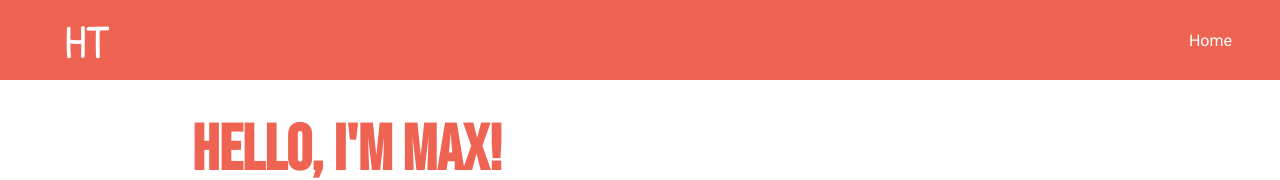
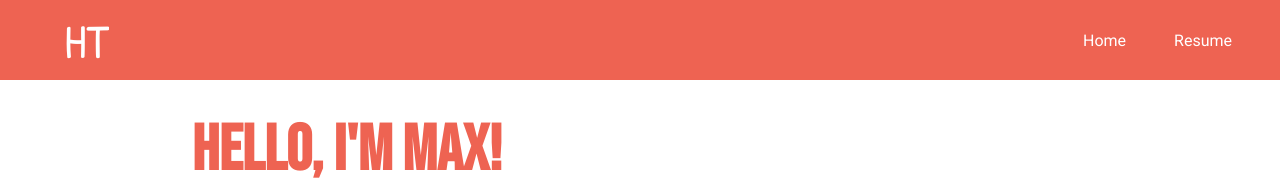
Before and after one commit to max172-hqt/max172-hqt.github.io, a Next.js app: page / in a window 1280 px wide. Shown: the top 180 px of the page. Built offline with nearby package versions, Linux system fonts and the light colour scheme.

Commit message:
feat: Add resume

```diff
--- a/components/Navigation/PageNavbar.tsx
+++ b/components/Navigation/PageNavbar.tsx
@@ -24,6 +24,16 @@ export default function Navbar() {
           <li>
             <Link href="/">Home</Link>
           </li>
+          <li>
+            <a
+              href="/Huy_Tran___Resume.pdf"
+              className={styles.button}
+              target="_blank"
+              rel="noopener noreferrer"
+            >
+              Resume
+            </a>
+          </li>
         </ul>
       </nav>
     </header>
--- a/components/Portfolio/Introduction/IntroSection.tsx
+++ b/components/Portfolio/Introduction/IntroSection.tsx
@@ -1,6 +1,7 @@
 import Image from "next/image";
 import styles from "./IntroSection.module.css";
 import profilePic from "public/Personal Avatar.jpeg";
+import Link from "next/link";
 
 export default function IntroSection() {
   return (
@@ -39,6 +40,7 @@ export default function IntroSection() {
               <li>AWS</li>
             </ul>
           </div>
+
         </div>
       </div>
     </section>
```
Also changed, not shown: 1 other file (tests, documents, lock files or other folders).
